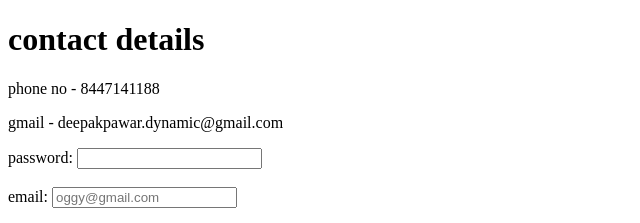
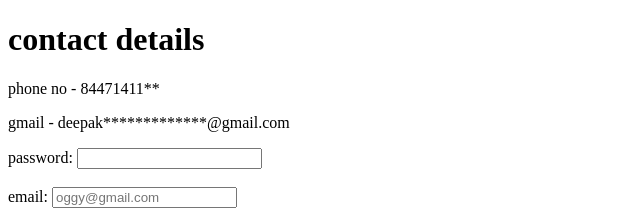
Before and after one commit to logical-pawar/cv, a plain HTML site: page contact.html in a window 1280 px wide. Shown: the top 223 px of the page, 0-640 px from the left. Drawn offline with Linux system fonts and the light colour scheme.

Commit message:
Update contact.html

```diff
--- a/contact.html
+++ b/contact.html
@@ -8,8 +8,8 @@
 </head>
 <body>
     <h1>contact details</h1>
-    <p>phone no - 8447141188</p>
-    <p>gmail - deepakpawar.dynamic@gmail.com</p>
+    <p>phone no - 84471411**</p>
+    <p>gmail - deepak*************@gmail.com</p>
     <form action="mailto:deepakpawar.dynamic@gmail.com" method="post">
         <div>
 			<label for= "pass">password:</label>
```
